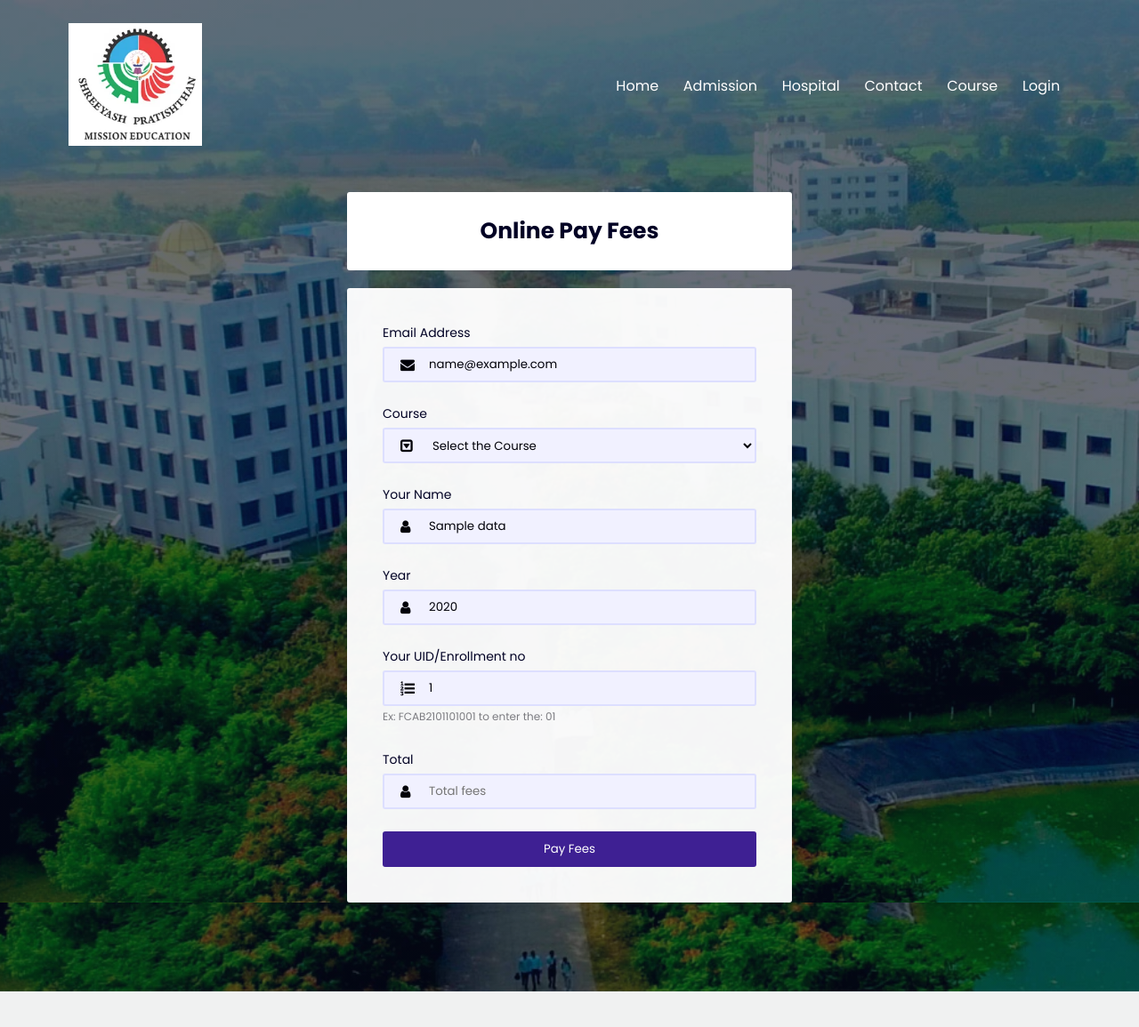
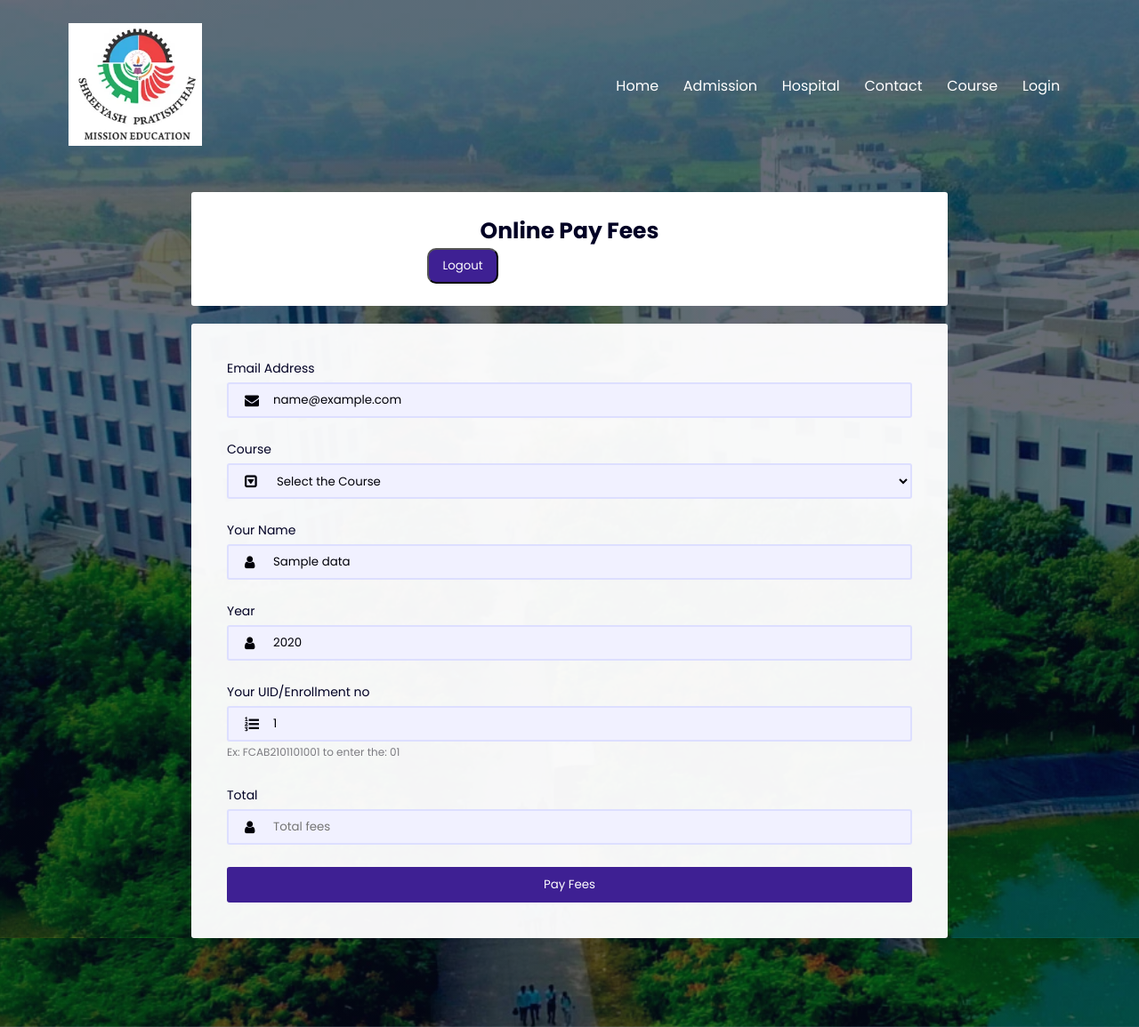
Before and after one commit to purucrqzy/Ayurvedik_website, a PHP site: page /feespage.php in a window 1280 px wide. Shown: the whole page at 89% size. Before the commit the page ends 1115 px from the top, so only its background shows below. Run offline with PHP 8.4, Linux system fonts and the light colour scheme; the visitor is signed in with stand-in values (Sample User, id 1); tables that the repository leaves empty or names only in its code hold one stand-in row (values such as "Sample post").

Commit message:
from width increased and added a logout button

```diff
--- a/aayurvedik_collage/Contact_page.html
+++ b/aayurvedik_collage/Contact_page.html
@@ -23,7 +23,7 @@
                     <li><a href="Admission_page.php">Admission</a></li>
                     <li><a href="hospital_page.html">Hospital</a></li>
                     <li><a href="Contact_page.html">Contact</a></li>
-                    <li><a href="#course_call">Course</a></li>
+                    <li><a href="index.html#course_call">Course</a></li>
                     <li><a href="login/login.php">Login</a></li>
                 </ul>
             </div>
--- a/aayurvedik_collage/css/fees_style.CSS
+++ b/aayurvedik_collage/css/fees_style.CSS
@@ -116,7 +116,7 @@
         }
 
         .r_form_wrap{
-        width: 500px;
+        width: 850px;
         max-width: 100%;
         }
 
@@ -133,7 +133,19 @@
         text-align: center;
         font-family: myFirstFont;
         }
+        #out-btn{
+            height: 40px;
+            width: 10%;
+            border-radius: 10px;
+            margin-left: 30%;
+            color: white;
+            background-color: #3e2093;
+        }
 
+        #out-btn:hover{
+            border-color: var(--btn-hvr);
+            background: var(--btn-hvr);
+            }
         .r_form{
         padding: 40px;
         border-radius: 3px;
@@ -263,3 +275,5 @@
         width: 100%;
         overflow: hidden;
     }
+
+    }
--- a/aayurvedik_collage/css/login.css
+++ b/aayurvedik_collage/css/login.css
@@ -115,7 +115,7 @@
         }
 
         .r_form_wrap{
-        width: 850px;
+        width: 500px;
         max-width: 100%;
         }
 
--- a/aayurvedik_collage/feespage.php
+++ b/aayurvedik_collage/feespage.php
@@ -85,6 +85,7 @@ $conn->close();
 
           <div class="title">
             <p id="header_fees">Online Pay Fees</p>
+            <button type="submit" id="out-btn" >Logout</button>
           </div>
 
           <!-- Admission form -->
--- a/aayurvedik_collage/login/logout.php
+++ b/aayurvedik_collage/login/logout.php
@@ -2,6 +2,6 @@
 session_start();
 session_unset();
 session_destroy();
-header("location: login.html");
+header("location: login.php");
 exit;
 ?>
```
